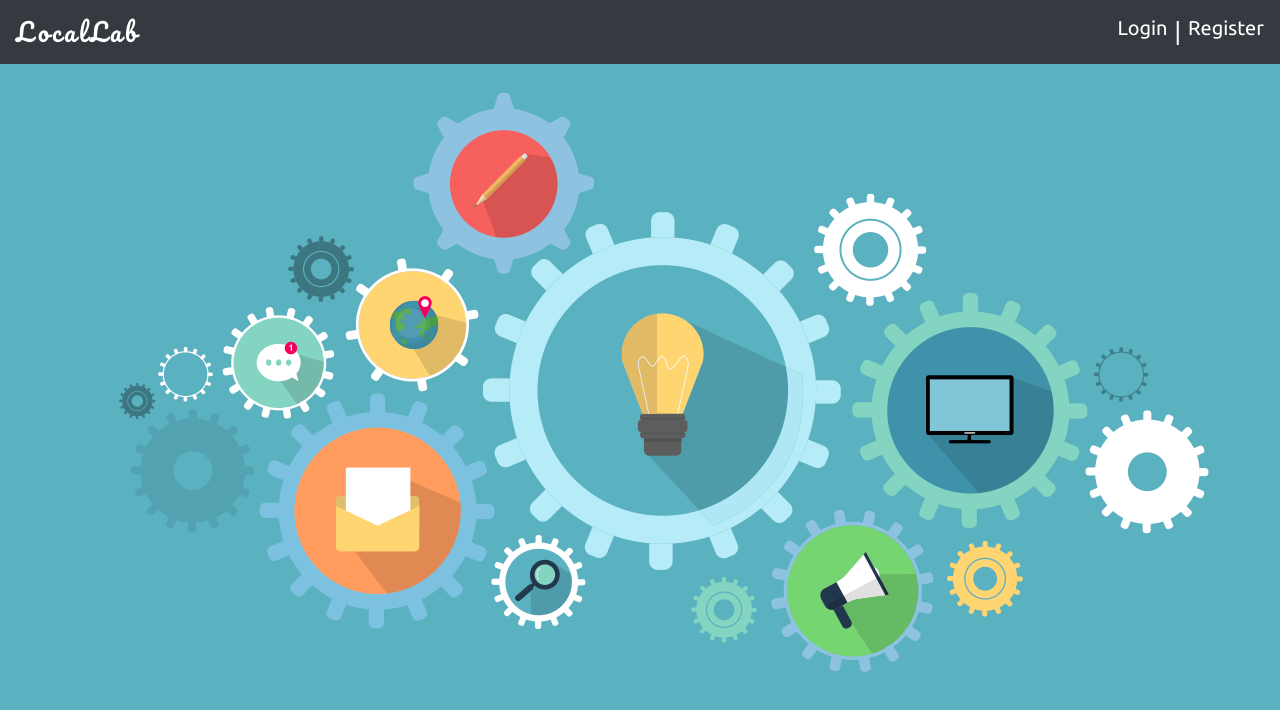
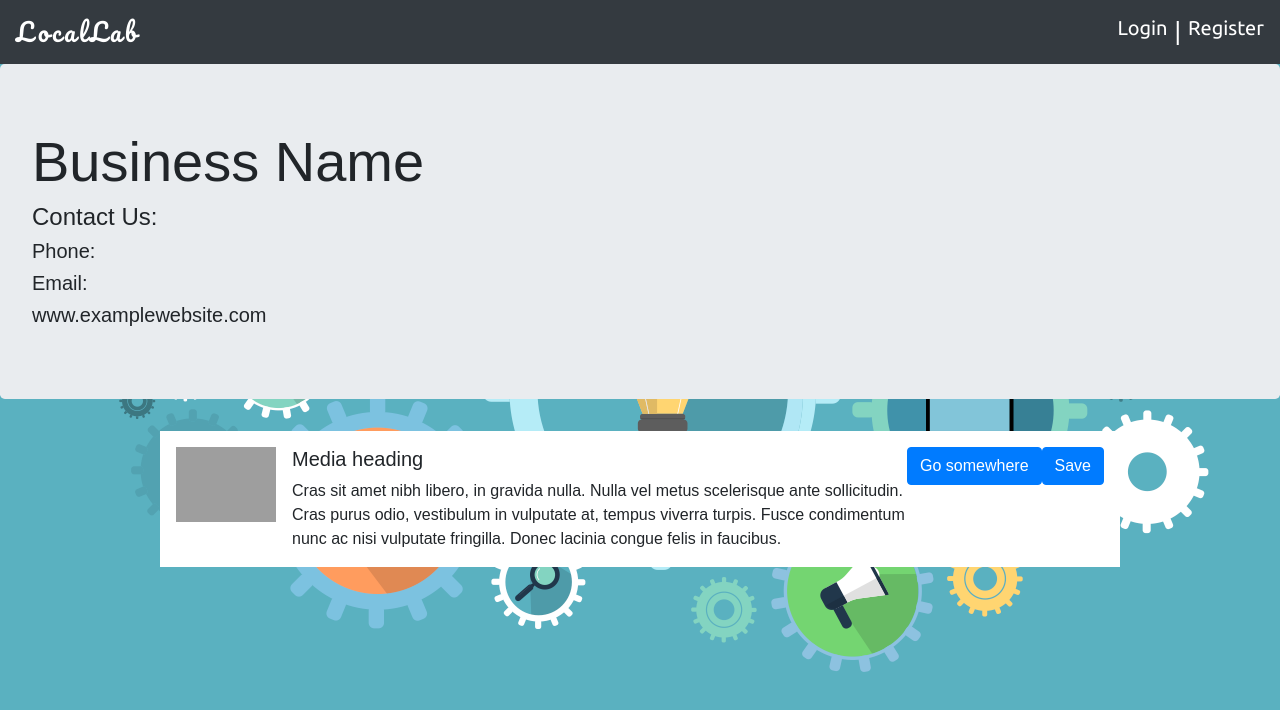
Before and after one commit to jlaceda/locollab, a React (Create React App) app in the folder client/: page /profile in a window 1280 px wide. Shown: the top 710 px of the page. Built offline with nearby package versions, Linux system fonts and the light colour scheme; grey boxes are pictures that could not be loaded.

Commit message:
fix profilepage

```diff
--- a/client/src/App.jsx
+++ b/client/src/App.jsx
@@ -1,11 +1,10 @@
 import React, { Component } from 'react'
 import { BrowserRouter as Router, Switch, Route } from 'react-router-dom'
 import BizProfile from './components/BizProfile'
-import './components/Navbar/index'
 import './App.css'
-import Navbar from './components/Navbar/index'
+import Navbar from './components/Navbar'
 import Home from './components/Home/home'
-import Profile from './components/ProfilePage/profile'
+import Profile from './components/Profile'
 
 class App extends Component {
   render () {
@@ -13,7 +12,7 @@ class App extends Component {
       <Router>
         <Navbar />
         <Switch>
-          <Route path='/profile' components={Profile} />
+          <Route path='/profile' component={Profile} />
           <Route path='/newProfile' component={BizProfile} />
           <Route path='/' component={Home} />
         </Switch>
--- a/client/src/components/ProfilePage/profile.jsx
+++ b/client/src/components/Profile/index.jsx
@@ -1,7 +1,4 @@
 import React from "react";
-import "./style.css";
-
-
 
 function Profile() {
 return(
--- a/client/src/index.js
+++ b/client/src/index.js
@@ -2,7 +2,6 @@ import React from "react";
 import ReactDOM from "react-dom";
 import "./index.css";
 import App from "./App";
-import registerServiceWorker from "./registerServiceWorker";
+
 
 ReactDOM.render(<App />, document.getElementById("root"));
-registerServiceWorker();
```
Also changed, not shown: client/src/components/ProfilePage/style.css (deleted).
